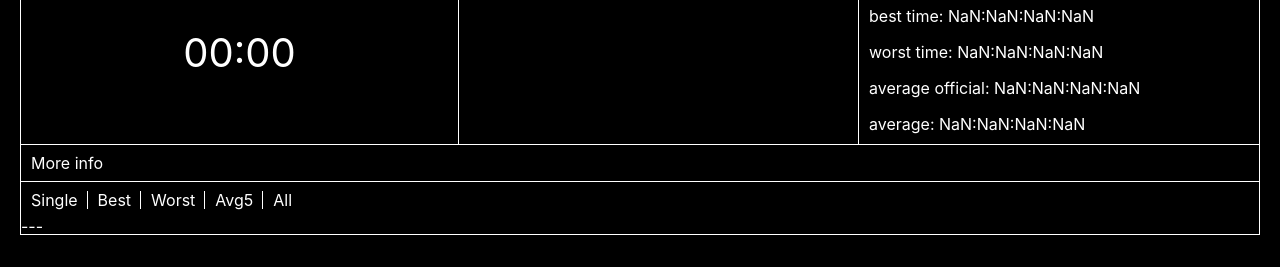
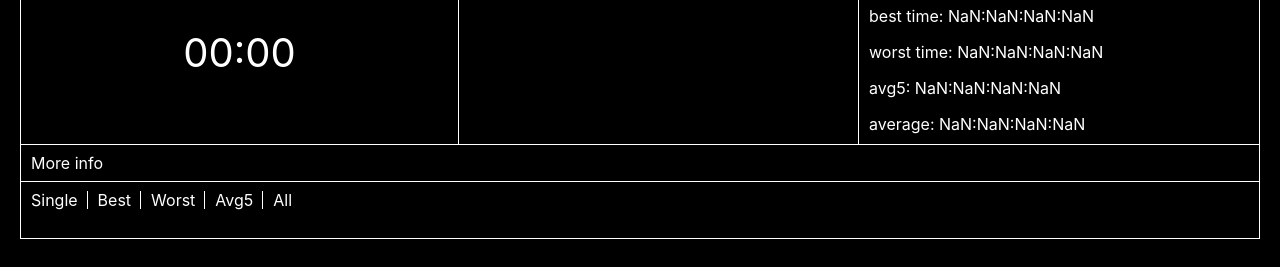
Before and after one commit to DenysBondarchuk/React-RubicksTimer, a React (Create React App) app: page / in a window 1280 px wide. Shown: the part 123-390 px from the top of the page. Built offline with nearby package versions, Linux system fonts and the light colour scheme.

Commit message:
add average of 5

```diff
--- a/src/_components/Information.jsx
+++ b/src/_components/Information.jsx
@@ -1,30 +1,77 @@
-import React from 'react';
+import React, { Component } from 'react';
 
 import timeParse from '../_helpers/timeParse';
 
-const Information = () => {
+class Information extends Component {
 
+  state = {
+    info: null,
+  }
+
+  showAll = () => {
+    this.setState({
+      info: this.props.results,
+    })
+  }
+
+  showBest = () => {
+    const resultsTime = this.props.results.map(item => item.time)
+    const index = resultsTime.indexOf(Math.min(...resultsTime));
+    const info = this.props.results.filter((_, i) => i === index);
+    this.setState({ info })
+  }
+
+  showWorst = () => {
+    const resultsTime = this.props.results.map(item => item.time)
+    const index = resultsTime.indexOf(Math.max(...resultsTime));
+    const info = this.props.results.filter((_, i) => i === index);
+    this.setState({ info })
+  }
+
+  showAvg5 = () => {
+    const resultsTime = this.props.results.map(item => item.time);
+    const res = resultsTime;
+    let all = [];
+    for (let i = 0; i < res.length - 4; i++) {
+      let sum = [];
+      sum.push(res[i]);sum.push(res[i+1]);sum.push(res[i+2]);sum.push(res[i+3]);sum.push(res[i+4]);
+      let min = sum.indexOf(Math.min(...sum)); sum.splice(min, 1);
+      let max = sum.indexOf(Math.max(...sum)); sum.splice(max, 1);
+      let avg = sum.reduce((a,b) => (a + b), 0) / sum.length;
+      all.push(avg);
+    }
+    let indexOfMin = all.indexOf(Math.min(...all));
+    let info = this.props.results.slice(indexOfMin, indexOfMin + 5);
+    this.setState({ info })
+  }
+
+  render() {
     return (
       <div className="information">
         <p className="information__title">More info</p>
         <div className="information__container">
           <ul className="information__nav">
             <li className="information__link">Single</li>
-          <li className="information__link">Best</li>
-          <li className="information__link">Worst</li>
-          <li className="information__link">Avg5</li>
-          <li className="information__link">All</li>
+            <li className="information__link" onClick={this.showBest}>Best</li>
+            <li className="information__link" onClick={this.showWorst}>Worst</li>
+            <li className="information__link" onClick={this.showAvg5}>Avg5</li>
+            <li className="information__link" onClick={this.showAll}>All</li>
           </ul>
           <ul className="information__list">
-          <li className="information__item">
-            <span className="information__count">-</span>
-            <span className="information__time">-</span>
-            <span className="information__scramble">-</span>
+            {
+              this.state.info && this.state.info.map((item, index) => {
+                return <li className="information__item" key={index}>
+                  <span className="information__count">{index + 1}. </span>
+                  <span className="information__time">{timeParse(item.time)} - </span>
+                  <span className="information__scramble">{item.scramble}</span>
                 </li>
+              })
+            }
           </ul>
         </div>
       </div>
     );
+  }
 
 };
 
--- a/src/_components/Main.jsx
+++ b/src/_components/Main.jsx
@@ -13,6 +13,7 @@ class Main extends Component {
   state = {
     currentScramble: null,
     results: [],
+    number: [],
   }
 
   componentDidMount() {
@@ -24,7 +25,7 @@ class Main extends Component {
   setResult = (value) => {
     const res = {
       time: value,
-      currentScramble: this.state.currentScramble,
+      scramble: this.state.currentScramble,
     }
 
     this.setState({
@@ -32,6 +33,13 @@ class Main extends Component {
       currentScramble: createScramble(),
     });
   };
+
+  deleteResult = (index) => {
+    const results = this.state.results.filter((_, i) => i !== index);
+    this.setState({
+      results,
+    });
+  }
 
 
   render() {
@@ -45,12 +53,16 @@ class Main extends Component {
 
           <Results
             results={this.state.results}
+            deleteResult={this.deleteResult}
           />
 
           <Statistics results={this.state.results} />
         </div>
 
-        <Information />
+        <Information
+          results={this.state.results}
+          number={this.state.number}
+        />
 
       </div>
     );
--- a/src/_components/Results.jsx
+++ b/src/_components/Results.jsx
@@ -2,7 +2,7 @@ import React from 'react';
 
 import timeParse from '../_helpers/timeParse';
 
-const Results = ({ results }) => {
+const Results = ({ results, deleteResult, showSingle }) => {
 
   const resultsTime = results.map(item => item.time);
 
@@ -11,11 +11,11 @@ const Results = ({ results }) => {
       <p className="results__title">Results</p>
       <ul className="results__list">
         {resultsTime.map((item, index) => {
-          return <li className="results__item" key={index}>
+          return <li className="results__item" key={index} onClick={() => showSingle(index)}>
             <p className="results__value">{timeParse(item)}</p>
-            <span className="results__delete"></span>
+            <span  className="results__delete" onClick={() => deleteResult(index)}></span>
           </li>
-        })
+          })
         }
       </ul>
     </div>
--- a/src/_components/Statistics.jsx
+++ b/src/_components/Statistics.jsx
@@ -3,14 +3,13 @@ import React from 'react';
 import timeParse from '../_helpers/timeParse';
 
 const Statistics = ({ results }) => {
+  const time = results.map(item => item.time);
+  const attemptsCount = time.length;
+  const bestTime = Math.min(...time);
+  const worstTime = Math.max(...time);
 
-  const attemptsCount = results.length;
-  const bestTime = Math.min(...results);
-  const worstTime = Math.max(...results);
-  const average = results.reduce((a, b) => (a + b), 0) / results.length;
-
-  const resultsWithoutMinAndMax = (results) => {
-    const res = results.slice();
+  const resultsWithoutMinAndMax = (time) => {
+    const res = time.slice();
     const max = res.indexOf(Math.max(...res)); res.splice(max, 1);
     const min = res.indexOf(Math.min(...res)); res.splice(min, 1);
 
@@ -18,7 +17,24 @@ const Statistics = ({ results }) => {
     return officialAverage;
   }
 
-  const officialAverage = resultsWithoutMinAndMax(results);
+  const officialAverage = resultsWithoutMinAndMax(time);
+
+  const avg5 = (time) => {
+    const res = time.slice();
+    let all = [];
+    for (let i = 0; i < res.length - 4; i++) {
+      let sum = [];
+      sum.push(res[i]);sum.push(res[i+1]);sum.push(res[i+2]);sum.push(res[i+3]);sum.push(res[i+4]);
+      let min = sum.indexOf(Math.min(...sum)); sum.splice(min, 1);
+      let max = sum.indexOf(Math.max(...sum)); sum.splice(max, 1);
+      let avg = sum.reduce((a,b) => (a + b), 0) / sum.length;
+      all.push(avg);
+    }
+    let min = Math.min(...all);
+    return min
+  }
+
+  const officialAverage5 = avg5(time);
 
   return (
     <div className="statistics">
@@ -34,10 +50,10 @@ const Statistics = ({ results }) => {
           worst time: {timeParse(worstTime)}
         </li>
         <li className="statistics__item">
-          average official: {timeParse(officialAverage)}
+          avg5: {timeParse(officialAverage5)}
         </li>
         <li className="statistics__item">
-          average: {timeParse(average)}
+          average: {timeParse(officialAverage)}
         </li>
       </ul>
     </div>
--- a/src/styles/index.css
+++ b/src/styles/index.css
@@ -171,3 +171,15 @@ code {
 .information__link:hover {
   background: rgba(255,255,255,0.2);
 }
+
+.information__list {
+  padding: 10px;
+}
+
+.information__item {
+  margin-bottom: 5px;
+}
+
+.information__item:last-child {
+  margin-bottom: 0px;
+}
```
Lines whose indentation alone changed are shown as unchanged.
